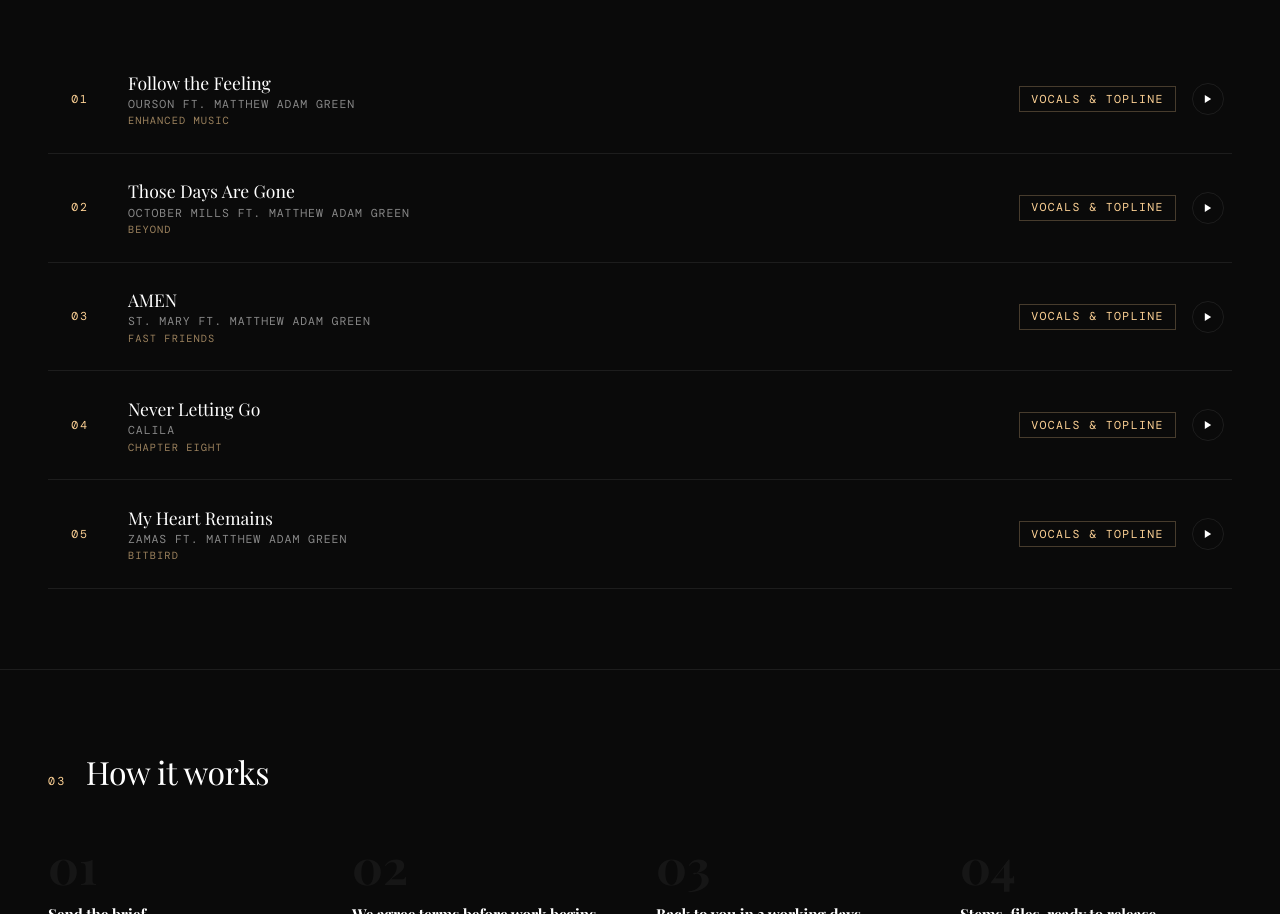
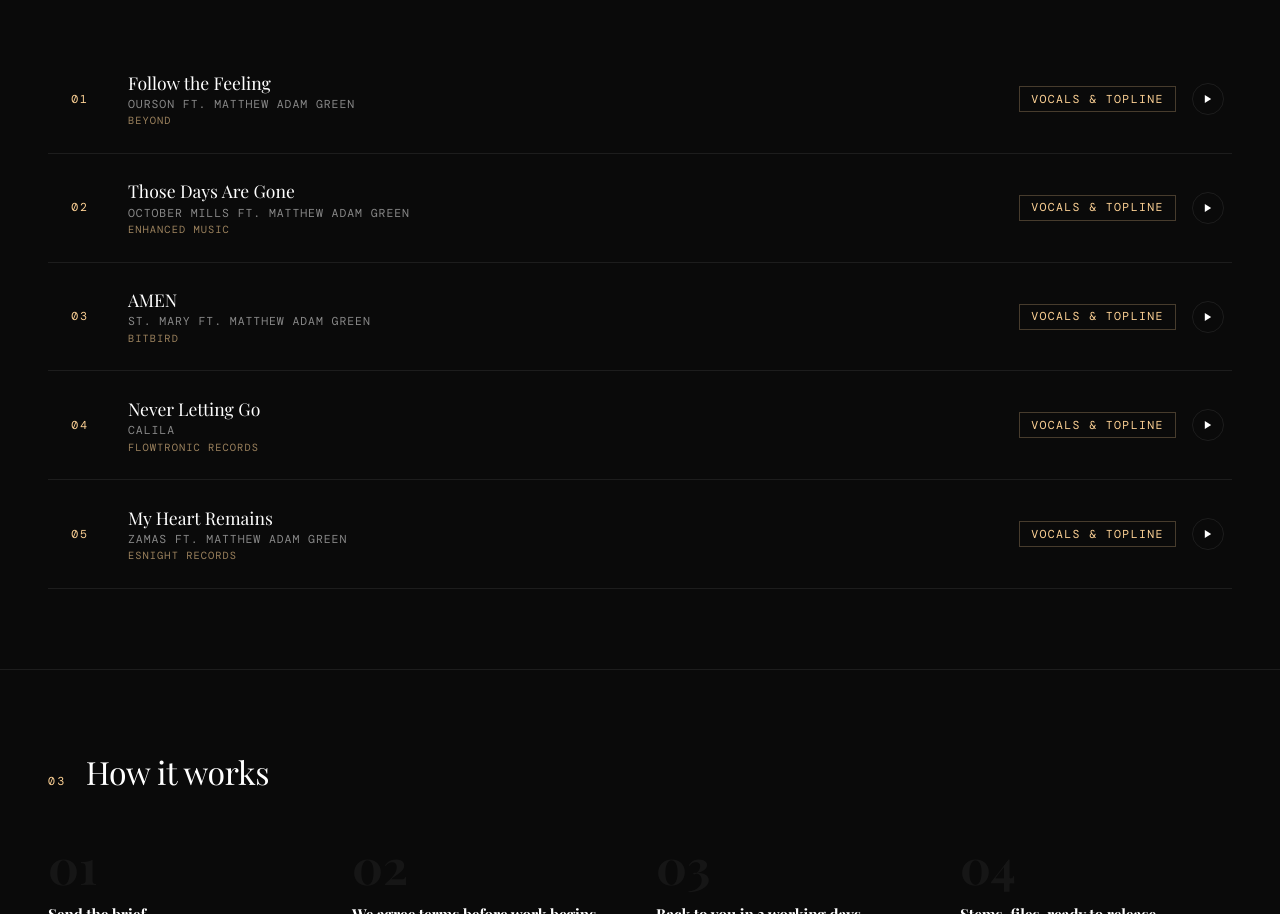
Before and after one commit to songsbymatthew/matthewadamgreen, a plain HTML site: page index.html in a window 1280 px wide. Shown: the part 2379-3293 px from the top of the page. Drawn offline with nearby package versions, Linux system fonts and the light colour scheme; a web font is replaced by a local one.

Commit message:
Update index.html

```diff
--- a/index.html
+++ b/index.html
@@ -689,7 +689,7 @@
       <div>
         <div class="track-title">Follow the Feeling</div>
         <div class="track-meta">Ourson ft. Matthew Adam Green</div>
-        <div class="track-label">Enhanced Music</div>
+        <div class="track-label">Beyond</div>
       </div>
       <div class="track-right">
         <span class="track-role">Vocals &amp; Topline</span>
@@ -705,7 +705,7 @@
       <div>
         <div class="track-title">Those Days Are Gone</div>
         <div class="track-meta">October Mills ft. Matthew Adam Green</div>
-        <div class="track-label">Beyond</div>
+        <div class="track-label">Enhanced Music</div>
       </div>
       <div class="track-right">
         <span class="track-role">Vocals &amp; Topline</span>
@@ -721,7 +721,7 @@
       <div>
         <div class="track-title">AMEN</div>
         <div class="track-meta">St. Mary ft. Matthew Adam Green</div>
-        <div class="track-label">Fast Friends</div>
+        <div class="track-label">Bitbird</div>
       </div>
       <div class="track-right">
         <span class="track-role">Vocals &amp; Topline</span>
@@ -737,7 +737,7 @@
       <div>
         <div class="track-title">Never Letting Go</div>
         <div class="track-meta">CALILA</div>
-        <div class="track-label">Chapter Eight</div>
+        <div class="track-label">Flowtronic Records</div>
       </div>
       <div class="track-right">
         <span class="track-role">Vocals &amp; Topline</span>
@@ -753,7 +753,7 @@
       <div>
         <div class="track-title">My Heart Remains</div>
         <div class="track-meta">Zamas ft. Matthew Adam Green</div>
-        <div class="track-label">BitBird</div>
+        <div class="track-label">Esnight Records</div>
       </div>
       <div class="track-right">
         <span class="track-role">Vocals &amp; Topline</span>
```
